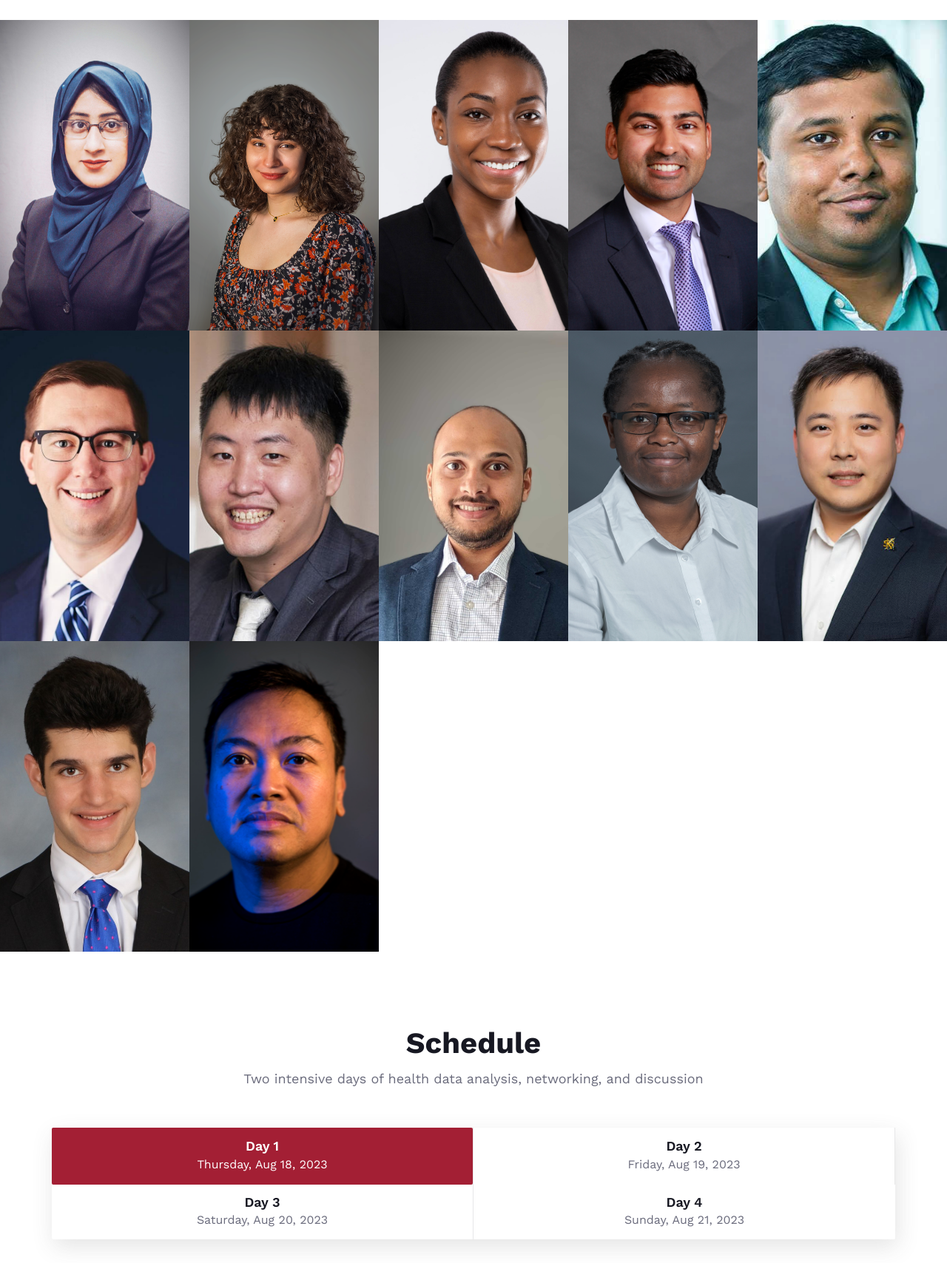
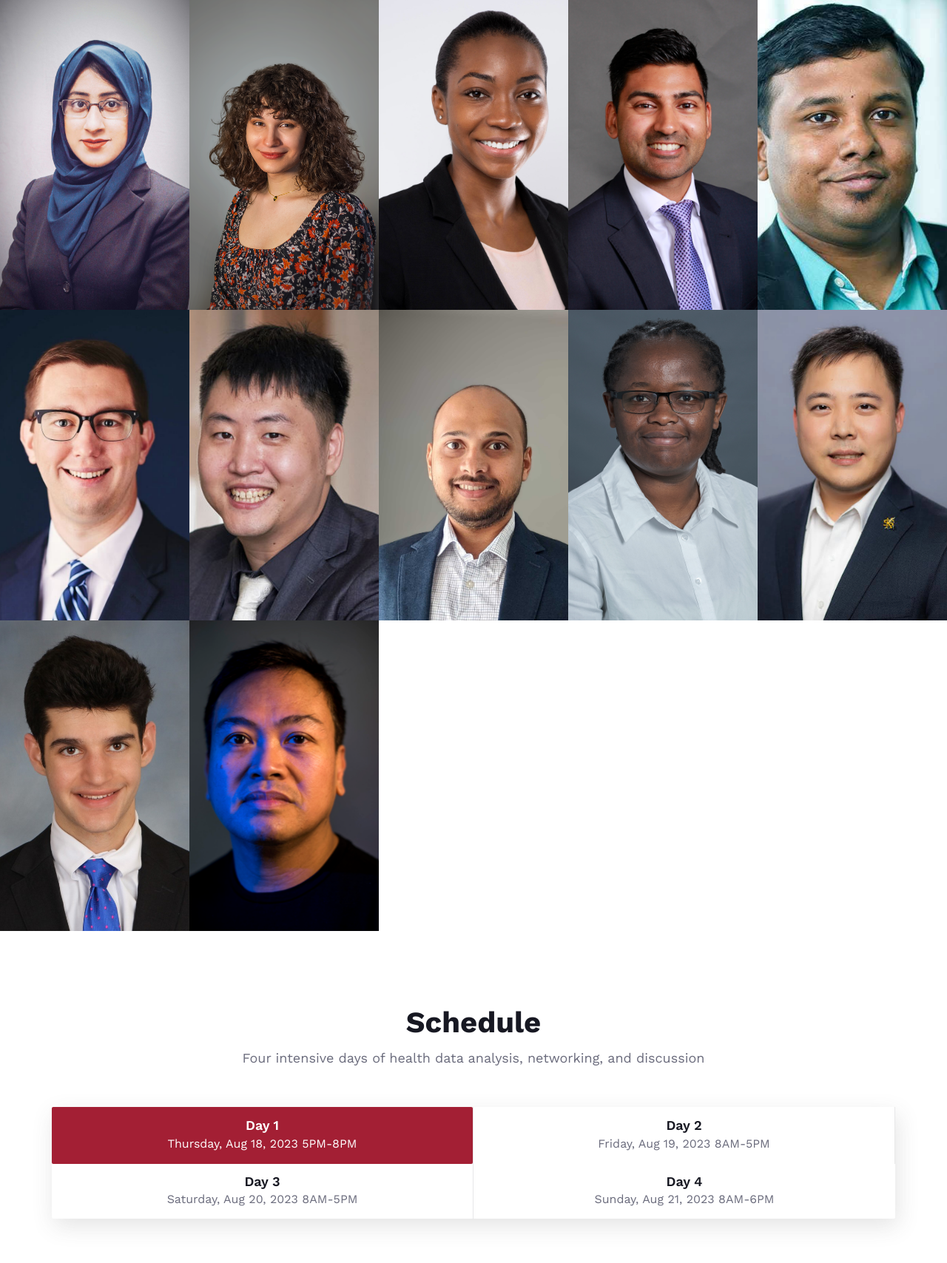
Before and after one commit to Emory-HITI/emory-hiti.github.io, a Flask app: page / in a window 1280 px wide. Shown: the part 3087-4795 px from the top of the page at 74% size. Run offline with Flask 3, Linux system fonts and the light colour scheme; some libraries are stand-ins or nearby versions.

Commit message:
updated text

```diff
--- a/data/mentors.csv
+++ b/data/mentors.csv
@@ -1,9 +1,9 @@
 Name,Photo,Affiliation
-Atika Rahman Paddo,static/img/mentors/atika.jpg,Emory University
+Atika Rahman Paddo,static/img/mentors/atika.jpg,Indiana University Purdue University Indianapolis
 Beatrice Brown-Mulry,static/img/mentors/beatrice.png,Emory University
 Kaesha Thomas,static/img/mentors/kaesha.jpg,Emory University
 Hari Trivedi,static/img/mentors/hari.jpg, Emory University
-Saptarshi Purkayastha,static/img/mentors/purkayastha.jpg,Indiana University
+Saptarshi Purkayastha,static/img/mentors/purkayastha.jpg,Indiana University Purdue University Indianapolis
 Brandon Price,static/img/mentors/brandon.jpg,University of Florida
 Mornin Feng,static/img/mentors/mornin.jpeg,National University of Singapore
 Rakesh Shiradkar,static/img/mentors/rakesh.jpg,Emory University
--- a/templates/index.html
+++ b/templates/index.html
@@ -67,9 +67,9 @@
                     <div class="hero-text">
                         <span><b>Aug 18th - 21st, 2023</b></span>
                         <h2>
-                            Emory Health Bias
+                            Emory Health AI
                             <br>
-                            Datathon '23
+                            Bias Datathon '23
                         </h2>
                         <a href="#About" class="primary-btn">Let's Go!</a>
                     </div>
@@ -128,7 +128,7 @@
                     <div class="ha-text">
                         <h2>Picture Perfect? The Intersection of Bias and Medical Imaging AI</h2>
                         <p>Get ready to witness the tantalizing power of cross-disciplinary collaboration as the
-                            MIT-Emory Datathon unveils the true potential of harnessing diverse perspectives and skills
+                            Emory Datathon unveils the true potential of harnessing diverse perspectives and skills
                             to shed light on bias in medical imaging, particularly in chest imaging and mammography.
                             Embracing the tenets of Accessible Science, The Hive Mind and Shared Innovation, this
                             electrifying datathon aims to revolutionize the discourse surrounding AI bias by shining a
@@ -168,8 +168,7 @@
                         <p>
                             This datathon will investigate the presence and evolution of bias across three data streams,
                             highlighting the importance of metrics and bias mitigation strategies.
-                            The participating teams will be composed of High School students and Computer Science
-                            undergraduate students. Mentors who appreciate and understand bias will bring their unique
+                            Mentors who appreciate and understand bias will bring their unique
                             perspectives, experience, and critical thinking to the table!
                         </p>
                         <p>
@@ -221,7 +220,7 @@
                 <div class="col-lg-12">
                     <div class="section-title">
                         <h2 >Schedule</h2>
-                        <p>Two intensive days of health data analysis, networking, and discussion</p>
+                        <p>Four intensive days of health data analysis, networking, and discussion</p>
                     </div>
                 </div>
             </div>
@@ -232,25 +231,25 @@
                             <li class="nav-item">
                                 <a class="nav-link active" data-toggle="tab" href="#tabs-1" role="tab">
                                     <h5>Day 1</h5>
-                                    <p>Thursday, Aug 18, 2023</p>
+                                    <p>Thursday, Aug 18, 2023 5PM-8PM</p>
                                 </a>
                             </li>
                             <li class="nav-item">
                                 <a class="nav-link" data-toggle="tab" href="#tabs-2" role="tab">
                                     <h5>Day 2</h5>
-                                    <p>Friday, Aug 19, 2023</p>
+                                    <p>Friday, Aug 19, 2023 8AM-5PM</p>
                                 </a>
                             </li>
                             <li class="nav-item">
                                 <a class="nav-link" data-toggle="tab" href="#tabs-3" role="tab">
                                     <h5>Day 3</h5>
-                                    <p>Saturday, Aug 20, 2023</p>
+                                    <p>Saturday, Aug 20, 2023 8AM-5PM</p>
                                 </a>
                             </li>
                             <li class="nav-item">
                                 <a class="nav-link" data-toggle="tab" href="#tabs-4" role="tab">
                                     <h5>Day 4</h5>
-                                    <p>Sunday, Aug 21, 2023</p>
+                                    <p>Sunday, Aug 21, 2023 8AM-6PM</p>
                                 </a>
                             </li>
 
```
Also changed, not shown: index.html (+11 -12 lines).
